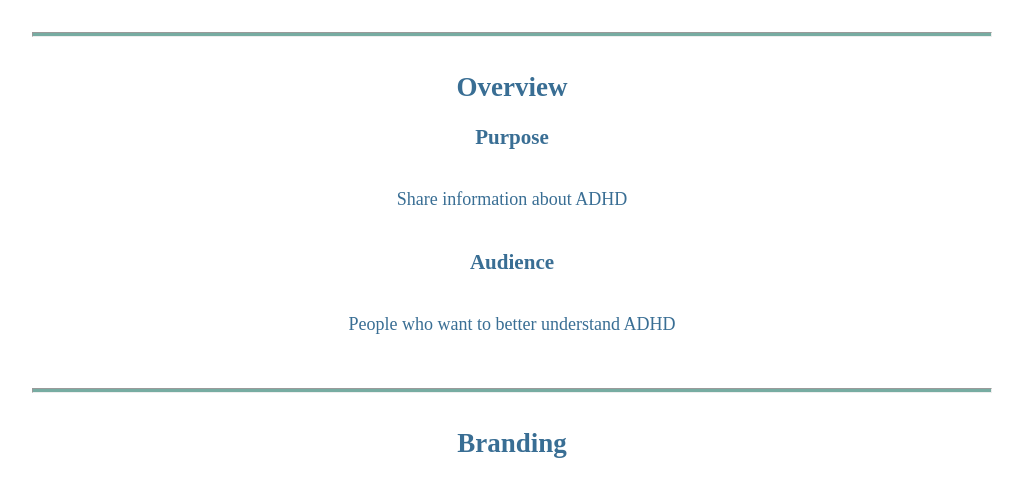
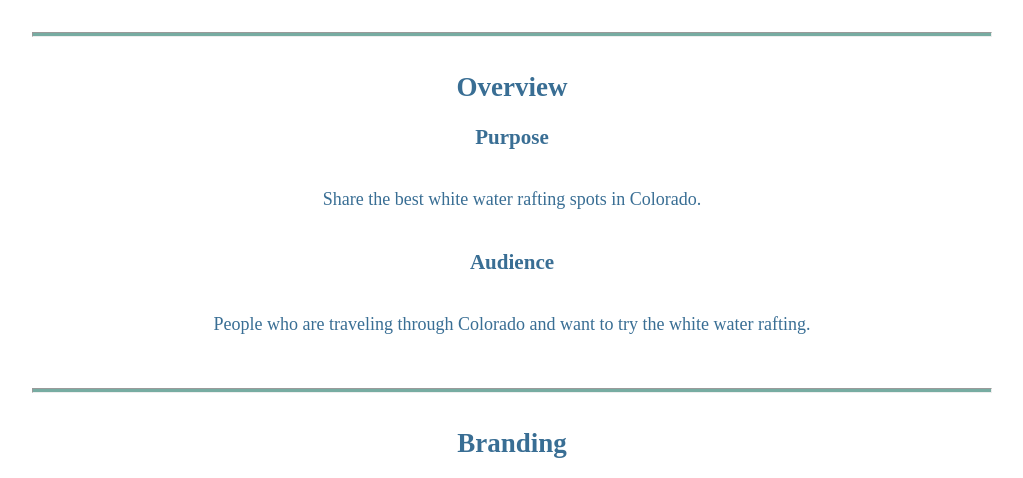
Before and after one commit to CodingTurtle789/wdd130, a plain HTML site: page wwr/site-plan-rafting.html in a window 1280 px wide. Shown: the part 308-786 px from the top of the page, without its empty margins (128-1151 px from the left). Drawn offline with Linux system fonts and the light colour scheme; a web font is replaced by a local one.

Commit message:
changing purpose and audience

```diff
--- a/wwr/site-plan-rafting.html
+++ b/wwr/site-plan-rafting.html
@@ -19,11 +19,11 @@
     <hr />
     <h2>Overview</h2>
     <h3>Purpose</h3>
-    <p>Share information about ADHD</p>
+    <p>Share the best white water rafting spots in Colorado.</p>
     <!-- change this -->
 
     <h3>Audience</h3>
-    <p>People who want to better understand ADHD</p>
+    <p>People who are traveling through Colorado and want to try the white water rafting.</p>
     <!-- change this -->
 
     <hr />
```
